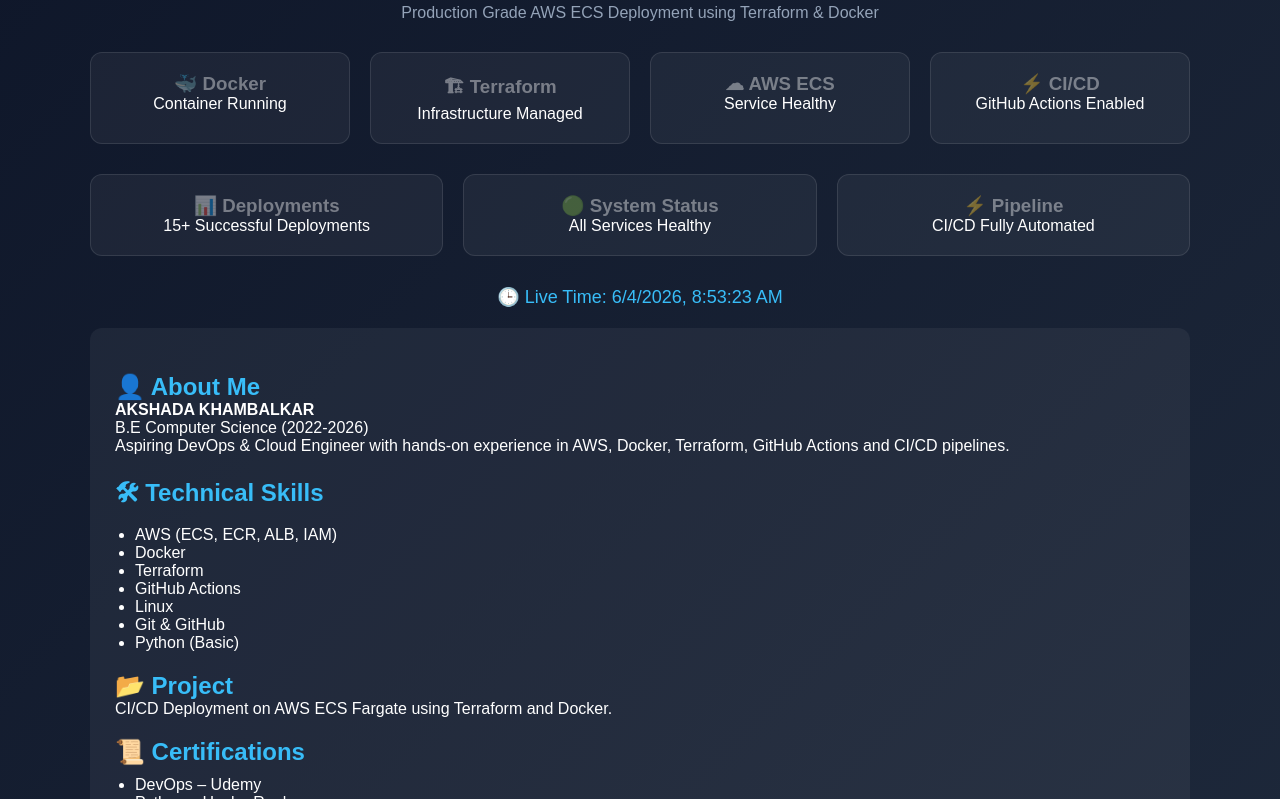
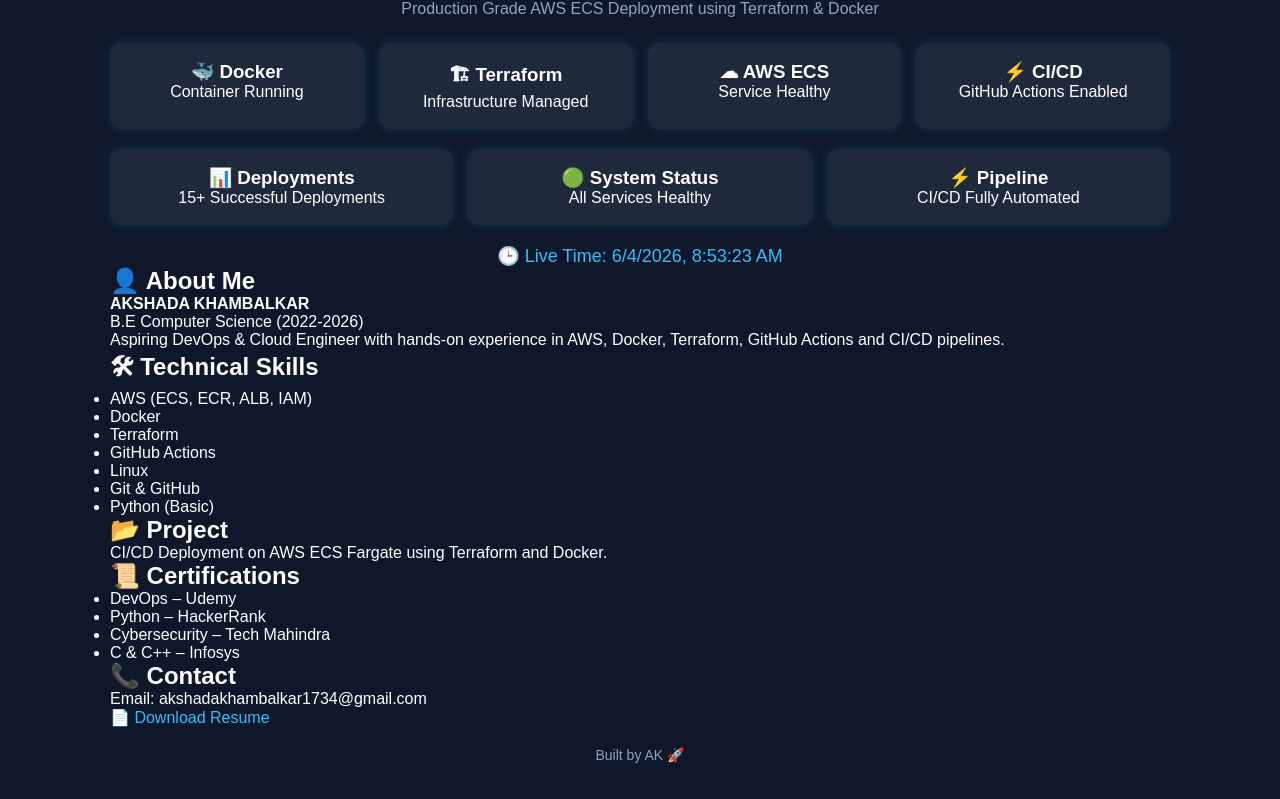
Before and after one commit to Akshadakhambalkar/ecs-terraform-project, a website: page public/index.html in a window 1280 px wide. Shown: the part 68-867 px from the top of the page. Drawn offline with Linux system fonts and the light colour scheme.

Commit message:
Fix CSS layout for DevOps portfolio UI

```diff
--- a/public/style.css
+++ b/public/style.css
@@ -2,72 +2,76 @@
     margin:0;
     padding:0;
     box-sizing:border-box;
-  font-family: Arial, sans-serif;
 }
 
 body{
-  background: linear-gradient(135deg, #0f172a, #1e293b);
+    font-family:Arial, sans-serif;
+    background:#0f172a;
     color:white;
+}
+
+/* MAIN CONTAINER */
+.container{
+    max-width:1100px;
+    margin:auto;
     padding:20px;
 }
 
-.container{
-  max-width:1100px;
-  margin:auto;
-}
-
+/* TITLE */
 h1{
     text-align:center;
-  font-size:36px;
     margin-bottom:10px;
 }
 
+/* SUBTITLE */
 .subtitle{
     text-align:center;
     color:#94a3b8;
-  margin-bottom:30px;
+    margin-bottom:25px;
 }
 
+/* CARDS GRID */
 .cards{
     display:grid;
-  grid-template-columns:repeat(auto-fit,minmax(220px,1fr));
-  gap:20px;
-  margin-bottom:30px;
+    grid-template-columns:repeat(auto-fit, minmax(220px, 1fr));
+    gap:15px;
+    margin-bottom:20px;
 }
 
+/* CARD DESIGN */
 .card{
-  background: rgba(255,255,255,0.05);
-  border: 1px solid rgba(255,255,255,0.1);
-  padding:20px;
+    background:#1e293b;
+    padding:18px;
     border-radius:12px;
     text-align:center;
+    box-shadow:0 0 10px rgba(0,255,255,0.15);
     transition:0.3s;
 }
 
 .card:hover{
-  transform: translateY(-8px);
-  background: rgba(255,255,255,0.1);
+    transform:translateY(-5px);
+    box-shadow:0 0 15px rgba(0,255,255,0.3);
 }
 
-.architecture{
-  background: rgba(255,255,255,0.05);
-  padding:25px;
+/* RESUME SECTION */
+.section{
+    background:#1e293b;
+    padding:20px;
     border-radius:12px;
     margin-top:20px;
 }
 
-h2{
-  margin-top:20px;
+/* LIVE TIME */
+.time{
+    text-align:center;
     color:#38bdf8;
+    font-size:18px;
+    margin-bottom:15px;
 }
 
-ul{
-  margin-left:20px;
-  margin-top:10px;
-}
-
+/* LINKS */
 a{
-  color:#60a5fa;
+    color:#38bdf8;
     text-decoration:none;
 }
 
@@ -75,16 +79,10 @@
     text-decoration:underline;
 }
 
+/* FOOTER */
 .footer{
     text-align:center;
-  margin-top:30px;
+    margin-top:20px;
     color:#94a3b8;
+    font-size:14px;
 }
-
-@keyframes blink {
-  50% { opacity: 0.4; }
-}
-
-.card h3 {
-  animation: blink 2s infinite;
-}
```
Lines whose indentation alone changed are shown as unchanged.
